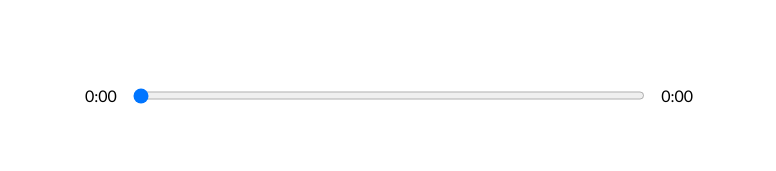
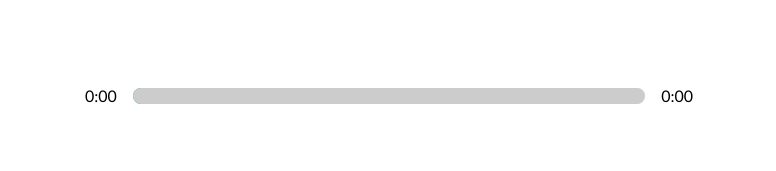
Before and after one commit to jsilva23/music-player, a React (Create React App) app: page / in a window 1280 px wide. Shown: the part 490-661 px from the top of the page, without its empty margins (251-1027 px from the left). Built offline with nearby package versions, Linux system fonts and the light colour scheme.

Commit message:
optimize input

```diff
--- a/src/App.js
+++ b/src/App.js
@@ -12,12 +12,6 @@
 import data from "./data";
 
 function App() {
-  function timeUpdateHandler(e) {
-    const current = e.target.currentTime;
-    const duration = e.target.duration;
-    setSongInfo({ ...songInfo, currentTime: current, duration });
-  }
-
   //Ref
   const audioRef = useRef(null);
 
@@ -28,8 +22,27 @@
   const [songInfo, setSongInfo] = useState({
     currentTime: 0,
     duration: 0,
+    animationPercentage: 0,
   });
   const [libraryStatus, setLibraryStatus] = useState(false);
+
+  function timeUpdateHandler(e) {
+    const current = e.target.currentTime;
+    const duration = e.target.duration;
+
+    //calculate percentage
+    const roundedCurrent = Math.round(current);
+    const roundedDuration = Math.round(duration);
+    const animation = Math.round((roundedCurrent / roundedDuration) * 100);
+    console.log(animation);
+
+    setSongInfo({
+      ...songInfo,
+      currentTime: current,
+      duration,
+      animationPercentage: animation,
+    });
+  }
 
   return (
     <div className="App">
--- a/src/components/Player.js
+++ b/src/components/Player.js
@@ -79,10 +79,21 @@
     playAudio(isPlaying, audioRef);
   };
 
+  // add the styles
+  const trackAnim = {
+    transform: `translateX(${songInfo.animationPercentage}%)`,
+  };
+
   return (
     <div className="player">
       <div className="time-control">
         <p>{getTime(songInfo.currentTime)}</p>
+        <div
+          style={{
+            background: `linear-gradient(to right, ${currentSong.color[0]}, ${currentSong.color[1]})`,
+          }}
+          className="track"
+        >
           <input
             min={0}
             max={songInfo.duration || 0}
@@ -90,6 +101,8 @@
             onChange={dragHandler}
             type="range"
           />
+          <div style={trackAnim} className="animate-track"></div>
+        </div>
         <p>{songInfo.duration ? getTime(songInfo.duration) : "0:00"}</p>
       </div>
       <div className="play-control">
--- a/src/styles/_player.scss
+++ b/src/styles/_player.scss
@@ -9,9 +9,12 @@
 .time-control {
   width: 50%;
   display: flex;
+  align-items: center;
   input {
     width: 100%;
-    padding: 1rem 0rem;
+    -webkit-appearance: none;
+    background: transparent;
+    cursor: pointer;
   }
 
   p {
@@ -30,3 +33,32 @@
     cursor: pointer;
   }
 }
+
+input[type="range"]:focus {
+  outline: none;
+}
+
+input[type="range"]::-webkit-slider-thumb {
+  -webkit-appearance: none;
+  height: 16px;
+  width: 16px;
+}
+
+.track {
+  width: 100%;
+  height: 1rem;
+  position: relative;
+  border-radius: 1rem;
+  overflow: hidden;
+}
+
+.animate-track {
+  background: rgb(204, 204, 204);
+  width: 100%;
+  height: 100%;
+  position: absolute;
+  top: 0;
+  left: 0;
+  transform: translateX(0%);
+  pointer-events: none;
+}
```
Lines whose indentation alone changed are shown as unchanged.
